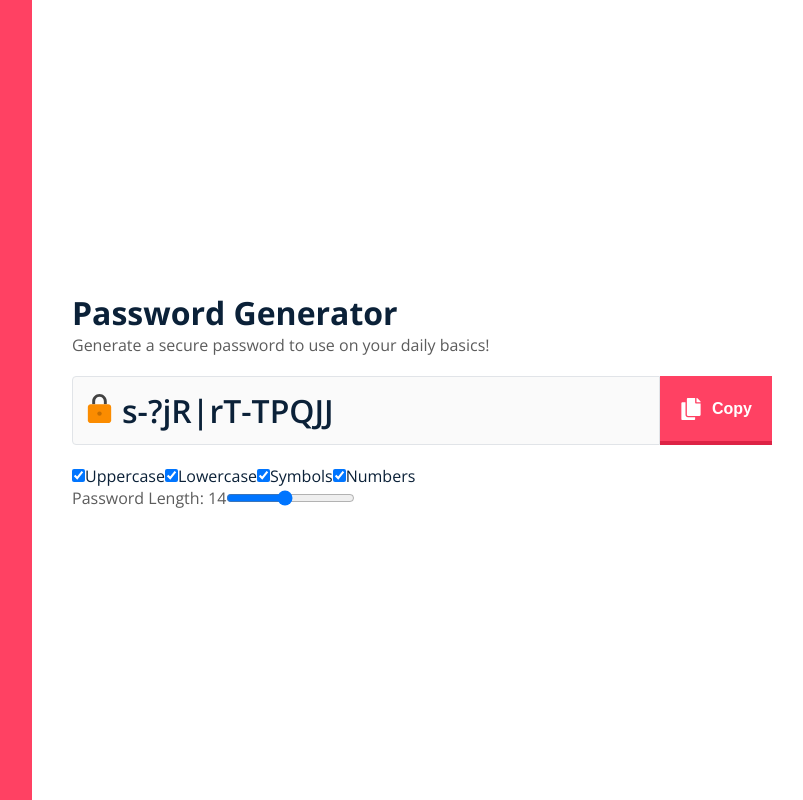
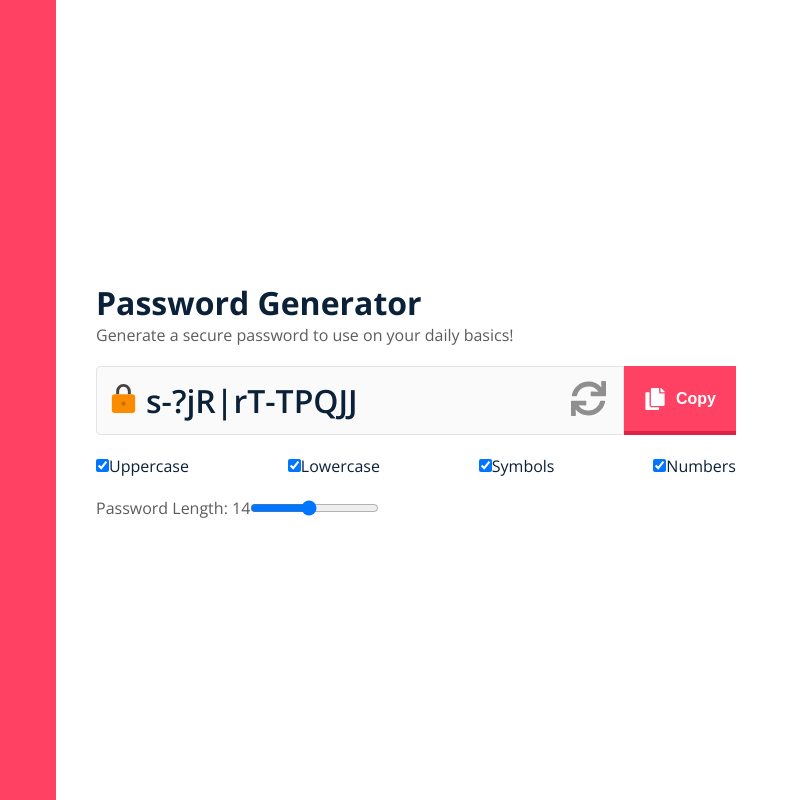
Before and after one commit to ajsevillano/password-generator, a React (Create React App) app: page / in a window 1280 px wide. Shown: the whole page, without its empty margins (328-1131 px from the left). Built offline with nearby package versions, Linux system fonts and the light colour scheme.

Commit message:
Add a new icon to generate a new password

```diff
--- a/src/App.css
+++ b/src/App.css
@@ -22,13 +22,12 @@ body {
 }
 
 .main-contain {
-  width: 70%;
+  width: 50%;
   flex-direction: column;
   display: flex;
   justify-content: center;
-  align-items: left;
   margin-left: 40px;
-  margin-right: 40px;
+  margin-right: auto;
 }
 .main-contain p {
   color: #5c5c5c;
@@ -44,7 +43,7 @@ body {
   position: relative;
 }
 .input-container input {
-  width: 70%;
+  width: 100%;
   border: 1px solid #e1e4e8;
   border-radius: 4px;
   border-top-right-radius: 0px;
@@ -82,6 +81,14 @@ body {
   left: 10px;
 }
 
+.sync-container {
+  position: absolute;
+  right: 130px;
+  top: 15px;
+  color: #8f8f8f;
+  cursor: pointer;
+}
+
 .password {
   position: absolute;
   top: 13px;
@@ -98,4 +105,10 @@ body {
   display: flex;
 }
 
+.checkboxes-container {
+  display: flex;
+  justify-content: space-between;
+  margin-bottom: 20px;
+}
+
 /*# sourceMappingURL=App.css.map */
--- a/src/App.js
+++ b/src/App.js
@@ -10,10 +10,10 @@ import Slider from './components/Range-Slider/index';
 import { generatePassword, setPasswordLength } from './helpers';
 
 import { FcLock } from 'react-icons/fc';
+import { FaSync } from 'react-icons/fa';
 
 const App = () => {
   const inputEl = useRef('');
-  console.log(inputEl.current.innerText);
 
   const [password, setPassword] = useState('');
   const [passLength, setPassLength] = useState(14);
@@ -102,6 +102,10 @@ const App = () => {
       <p> Generate a secure password to use on your daily basics!</p>
       <div className="input-container">
         <FcLock size={35} className={'lock-icon'} />
+        <div className="sync-container" onClick={handleClick}>
+          <FaSync size={35} className={'sync-icon'} />
+        </div>
+
         <div ref={inputEl} className="password">
           {password}
         </div>
--- a/src/App.scss
+++ b/src/App.scss
@@ -8,6 +8,17 @@
   position: absolute;
   top: 15px;
   left: 10px;
+}
+
+.sync-container {
+  position: absolute;
+  right: 130px;
+  top: 15px;
+  color: #8f8f8f;
+  cursor: pointer;
+}
+
+.sync-icon {
 }
 
 .password {
@@ -25,3 +36,9 @@
 .slider-container {
   display: flex;
 }
+
+.checkboxes-container {
+  display: flex;
+  justify-content: space-between;
+  margin-bottom: 20px;
+}
--- a/src/components/Checkbox/Index.js
+++ b/src/components/Checkbox/Index.js
@@ -1,6 +1,6 @@
 const Checkbox = ({ name, id, onChange, label, isChecked }) => {
   return (
-    <>
+    <div className="input-group">
       <input
         id={id}
         type="checkbox"
@@ -9,7 +9,7 @@ const Checkbox = ({ name, id, onChange, label, isChecked }) => {
         onChange={onChange}
       />
       <span>{label}</span>
-    </>
+    </div>
   );
 };
 
--- a/src/components/Input/_Input.scss
+++ b/src/components/Input/_Input.scss
@@ -3,7 +3,7 @@
   margin-bottom: 20px;
   position: relative;
   input {
-    width: 70%;
+    width: 100%;
     border: 1px solid #e1e4e8;
     border-radius: 4px;
     border-top-right-radius: 0px;
--- a/src/components/Layout/_Layout.scss
+++ b/src/components/Layout/_Layout.scss
@@ -23,13 +23,12 @@ body {
 }
 
 .main-contain {
-  width: 70%;
+  width: 50%;
   flex-direction: column;
   display: flex;
   justify-content: center;
-  align-items: left;
   margin-left: 40px;
-  margin-right: 40px;
+  margin-right: auto;
 
   p {
     color: #5c5c5c;
```
Also changed, not shown: 1 other file (tests, documents, lock files or other folders).
